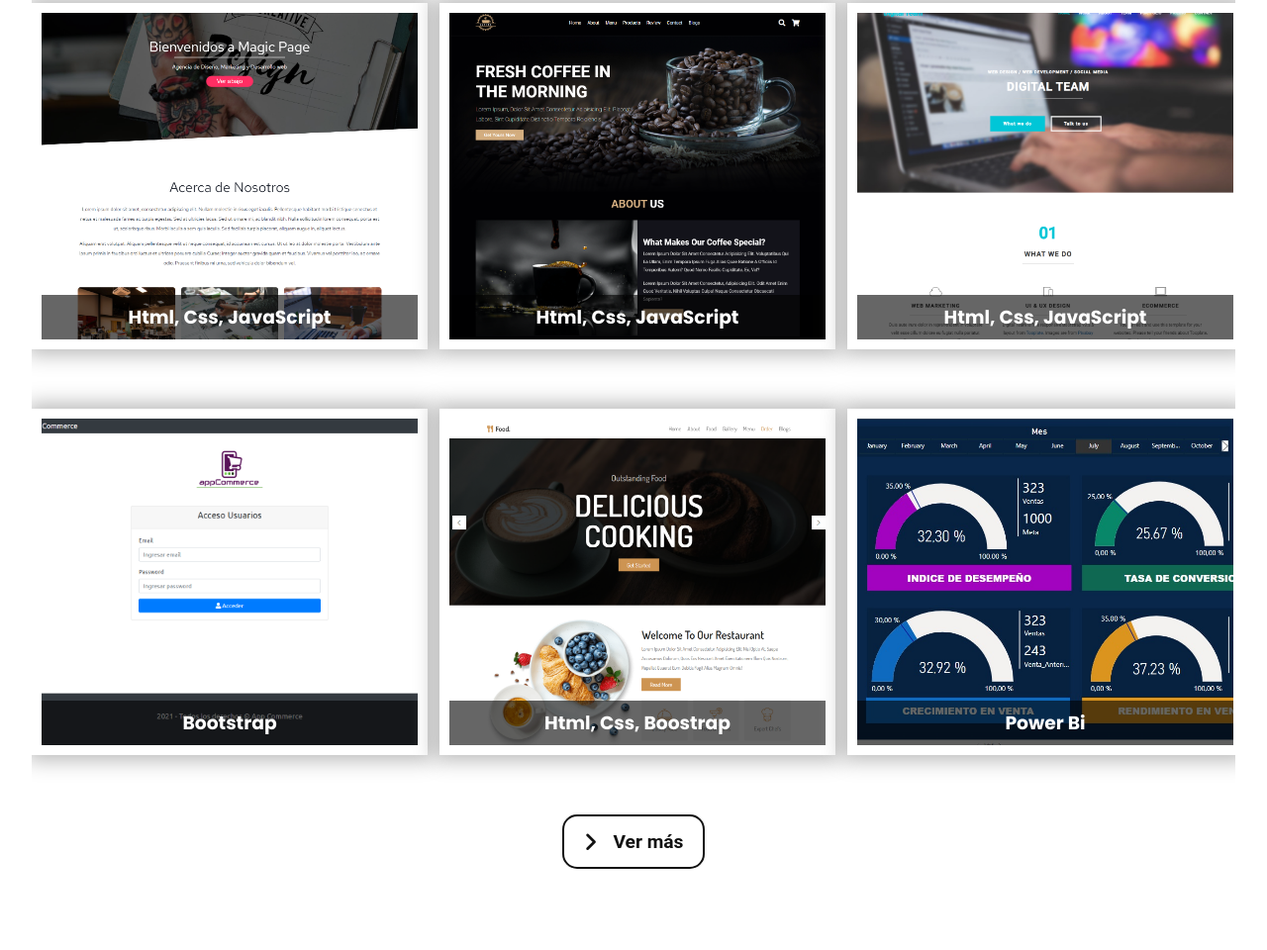
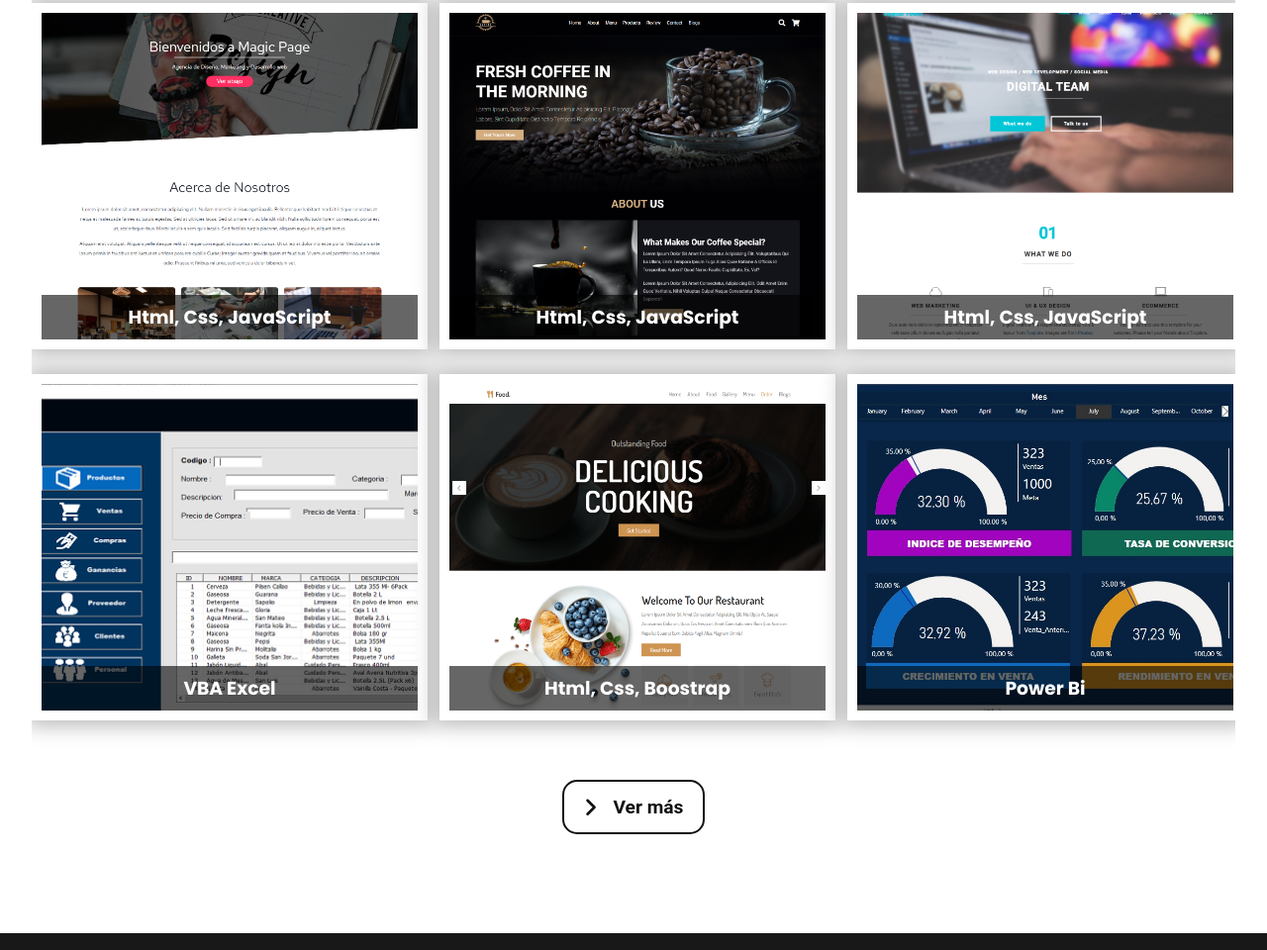
Before and after one commit to TuDeveloperWeb/Mi_Portafolio, a plain HTML site: page index.html in a window 1280 px wide. Shown: the part 2619-3579 px from the top of the page at 99% size. Drawn offline with nearby package versions, Linux system fonts and the light colour scheme; some packages are replaced by stand-ins of ours; a script that the page names is missing.

Commit message:
Adiendo mi proyecto de Ferreteria

```diff
--- a/css/style.css
+++ b/css/style.css
@@ -382,7 +382,7 @@ body {
     padding-top: 80px;
     margin: 0 auto;
     column-gap: 20px;
-    row-gap: 60px;
+    row-gap: 25px;
     width: 100%;
     /* background-color: red; */
     justify-content: space-evenly;
@@ -431,6 +431,11 @@ body {
     object-fit: cover;
 
 }
+.img__ferreteria{
+    /* object-fit: fill; */
+    object-position: left;
+}
+
 
 
 .powerbi__img{
--- a/index.html
+++ b/index.html
@@ -261,13 +261,13 @@
 
                     <section class="card" data-aos="fade-up-right">
                         <div class="face front">
-                            <img src="./images/App Commerce.png" alt="" class="card__img">
-                            <h3 class="front__title">Bootstrap</h3>
+                            <img src="./images/Proyecto Ferreteria/Minimarket.png" alt="" class="card__img img__ferreteria">
+                            <h3 class="front__title">VBA Excel</h3>
 
                         </div>
                         <div class="face back">
-                            <h3 class="back__title">Cafeteria</h3>
-                            <p class="face__paragraph">Pagina web de Cafeteria hecho con HTML, CSS y JavaScript</p>
+                            <h3 class="back__title">Sistema de Ventas</h3>
+                            <p class="face__paragraph">Aplicativo de sistemas de ventas hecho con VBA Excel</p>
                             <div class="face__links">
                                 <a href="https://tudeveloperweb.github.io/Proyecto_4/" target="_blanck" class="project__link">
                                     <i class="fa-solid fa-eye"></i>
@@ -312,8 +312,8 @@
 
                         </div>
                         <div class="face back">
-                            <h3 class="back__title">Cafeteria</h3>
-                            <p class="face__paragraph">Proyecto de Inteligencia de Negocios hecho con Power Bi</p>
+                            <h3 class="back__title">Inteligencia de Negocios</h3>
+                            <p class="face__paragraph">Proyecto de Inteligencia de Negocios hecho con la herramienta de Power Bi</p>
                             <div class="face__links">
                                 <a href="https://app.powerbi.com/view?r=eyJrIjoiOThlNGRlYzktYzU1MS00OGVlLWI3NGUtMjdlMWY3M2RmZjczIiwidCI6IjY3NzcwYzYyLWExZjgtNDdiMy1iMjQ4LWMzYmFiZGNkZmU2NyJ9" class="project__link" target="_blanck" >
                                     <i class="fa-solid fa-eye"></i>
```
Also changed, not shown: images/Proyecto Ferreteria/CLIENTES.png (added), images/Proyecto Ferreteria/COMPRAS.png (added), images/Proyecto Ferreteria/Minimarket.png (added), images/Proyecto Ferreteria/PERSONAL.png (added), images/Proyecto Ferreteria/PRODUCTOS.png (added), images/Proyecto Ferreteria/PROVEEDOR.png (added), images/Proyecto Ferreteria/VENTAS.png (added).
